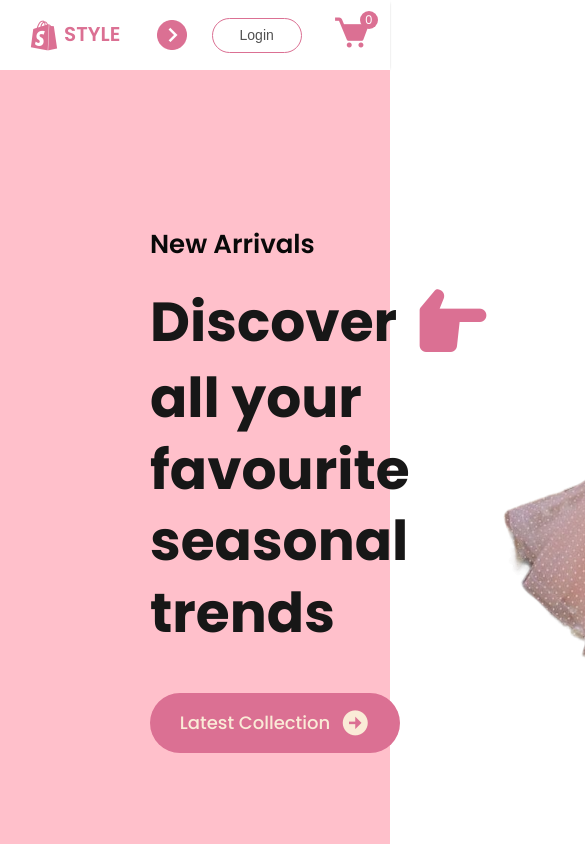
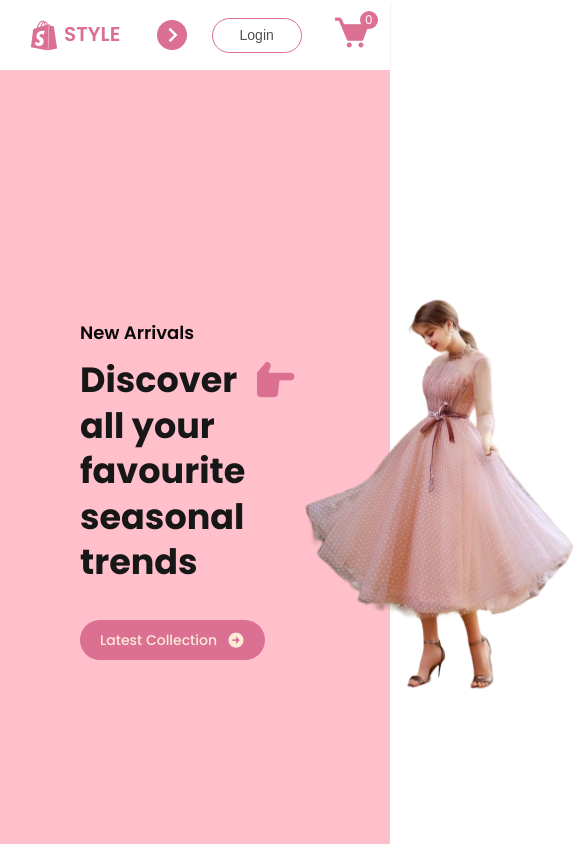
Before and after one commit to ElyaApyzova/Online-shop-with-React, a React (Create React App) app: page / in a window 390 px wide. Shown: the top 844 px of the page, 585 px wide, since content can reach past the window. Built offline with nearby package versions, Linux system fonts and the light colour scheme.

Commit message:
adaptive hero

```diff
--- a/src/components/Hero/Hero.css
+++ b/src/components/Hero/Hero.css
@@ -22,7 +22,7 @@
 
 .hero-left p {
   color: #171717;
-  font-size: 55px;
+  font-size: 50px;
   font-weight: 700;
   line-height: 1.3;
 }
@@ -34,7 +34,7 @@
 }
 
 .hero-hand-icon i{
-  font-size: 80px;
+  font-size: 70px;
   color: palevioletred;
 }
 
@@ -67,3 +67,63 @@
 .hero-right img{
   width: 420px;
 }
+
+@media(max-width:1024px) {
+  .hero-left{
+    padding-left: 100px;
+  }
+
+  .hero-left h2{
+    font-size: 20px;
+  }
+  .hero-left p{
+    font-size: 40px;
+  }
+
+  .hero-hand-icon i{
+    font-size: 55px;
+  }
+
+  .hero-latest-btn{
+    width: 220px;
+    height: 50px;
+    font-size: 16px;
+  }
+
+  .hero-right img{
+    width: 320px
+  }
+}
+
+
+@media(max-width:820px) {
+  .hero-left{
+    padding-left: 80px;
+    gap: 15px;
+  }
+
+  .hero-left h2{
+    font-size: 18px;
+  }
+  .hero-left p{
+    font-size: 35px;
+  }
+
+  .hero-hand-icon i{
+    font-size: 45px;
+  }
+
+  .hero-latest-btn{
+    width: 185px;
+    height: 40px;
+    font-size: 14px;
+  }
+
+  .hero-latest-btn i{
+    font-size: 18px;
+  }
+
+  .hero-right img{
+    width: 280px
+  }
+}
```
